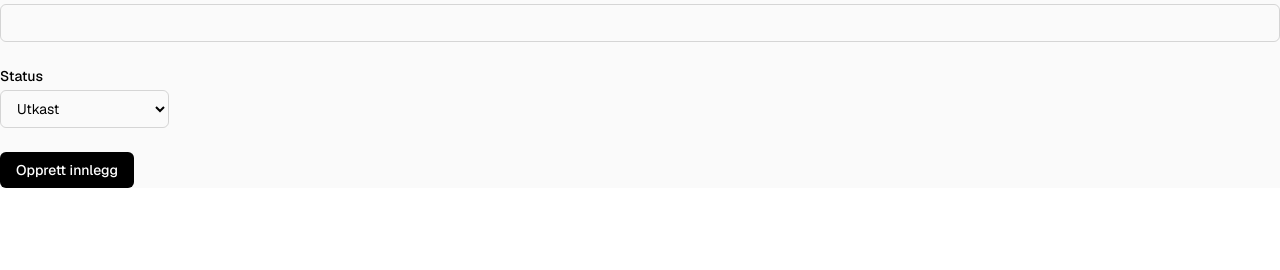
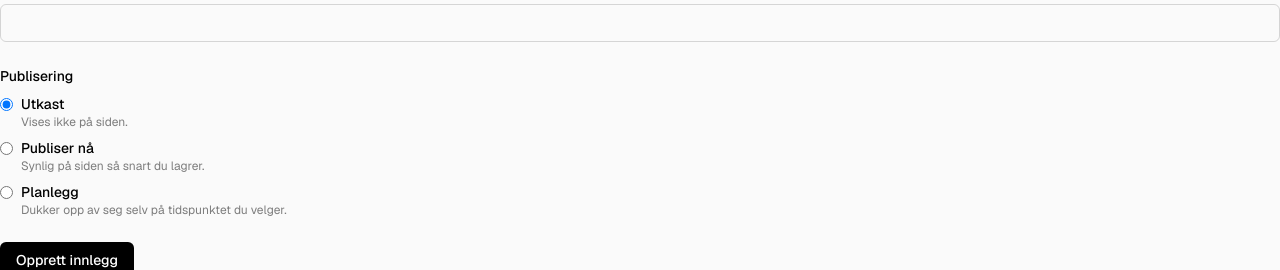
Before and after one commit to kristianpihl/konsulentbloggen, a Next.js app: page /admin/new in a window 1280 px wide. Shown: the part 964-1234 px from the top of the page. Before the commit the page ends 1152 px from the top, so only its background shows below. Built offline with nearby package versions, Linux system fonts and the light colour scheme; no server answers.

Commit message:
Kan publisere med en gang

```diff
--- a/src/app/admin/actions.ts
+++ b/src/app/admin/actions.ts
@@ -6,6 +6,7 @@ import { createClient } from "@/lib/supabase/server";
 import { slugify } from "@/lib/slugify";
 import { MAX_POST_CONTENT_LENGTH } from "@/types/post";
 import {
+  isInFuture,
   isoToOsloLocal,
   nextFreeThursdaySlot,
   osloLocalToDate,
@@ -175,9 +176,18 @@ export async function updatePost(
     existing?.published_at &&
     publishAt.raw === isoToOsloLocal(existing.published_at);
 
+  // «Publiser nå»: et allerede utgitt innlegg beholder datoen sin, mens et
+  // planlagt (eller nytt) innlegg får tidspunktet nå.
+  const publishNow = formData.get("publish_now") === "1";
+
   let published_at: string | null = null;
   if (input.status === "published") {
-    if (unchanged) published_at = existing.published_at;
+    if (publishNow) {
+      published_at =
+        existing?.published_at && !isInFuture(existing.published_at)
+          ? existing.published_at
+          : new Date().toISOString();
+    } else if (unchanged) published_at = existing.published_at;
     else if (publishAt.value) published_at = publishAt.value.toISOString();
     else published_at = existing?.published_at ?? new Date().toISOString();
   }
--- a/src/components/admin/post-form.tsx
+++ b/src/components/admin/post-form.tsx
@@ -6,7 +6,7 @@ import { CoverImageField } from "@/components/admin/cover-image-field";
 import { ContentEditor } from "@/components/admin/content-editor";
 import type { Post } from "@/types/post";
 import { nextFreeSlot } from "@/app/admin/actions";
-import { isoToOsloLocal } from "@/lib/schedule";
+import { isInFuture, isoToOsloLocal } from "@/lib/schedule";
 import type { PostFormState } from "@/app/admin/actions";
 
 export function PostForm({
@@ -20,7 +20,16 @@ export function PostForm({
 }) {
   const [state, formAction, pending] = useActionState(action, null);
   const [title, setTitle] = useState(post?.title ?? "");
-  const [status, setStatus] = useState<string>(post?.status ?? "draft");
+  const [alreadyLive] = useState(
+    post?.status === "published" && !!post.published_at && !isInFuture(post.published_at),
+  );
+  const [mode, setMode] = useState<"draft" | "now" | "scheduled">(
+    post?.status !== "published"
+      ? "draft"
+      : alreadyLive
+        ? "now"
+        : "scheduled",
+  );
   const [publishAt, setPublishAt] = useState(
     post?.published_at ? isoToOsloLocal(post.published_at) : "",
   );
@@ -30,10 +39,7 @@ export function PostForm({
     setFindingSlot(true);
     const slot = await nextFreeSlot(post?.id);
     setFindingSlot(false);
-    if (slot) {
-      setStatus("published");
-      setPublishAt(slot);
-    }
+    if (slot) setPublishAt(slot);
   }
 
   return (
@@ -97,24 +103,44 @@ export function PostForm({
         />
       </div>
 
-      <div>
-        <label htmlFor="status" className="block text-sm font-medium">
-          Status
+      <fieldset>
+        <legend className="block text-sm font-medium">Publisering</legend>
+        <input type="hidden" name="status" value={mode === "draft" ? "draft" : "published"} />
+        <input type="hidden" name="publish_now" value={mode === "now" ? "1" : ""} />
+
+        <div className="mt-2 space-y-2">
+          {(
+            [
+              ["draft", "Utkast", "Vises ikke på siden."],
+              [
+                "now",
+                alreadyLive ? "Publisert" : "Publiser nå",
+                alreadyLive
+                  ? "Innlegget er allerede synlig på siden."
+                  : "Synlig på siden så snart du lagrer.",
+              ],
+              ["scheduled", "Planlegg", "Dukker opp av seg selv på tidspunktet du velger."],
+            ] as const
+          ).map(([value, label, hint]) => (
+            <label key={value} className="flex cursor-pointer items-start gap-2 text-sm">
+              <input
+                type="radio"
+                name="publish_mode"
+                value={value}
+                checked={mode === value}
+                onChange={() => setMode(value)}
+                className="mt-1"
+              />
+              <span>
+                <span className="font-medium">{label}</span>
+                <span className="block text-xs text-black/50">{hint}</span>
+              </span>
             </label>
-        <select
-          id="status"
-          name="status"
-          value={status}
-          onChange={(event) => setStatus(event.target.value)}
-          className="mt-1 rounded-md border border-black/15 px-3 py-2 text-sm outline-none focus:border-black/40"
-        >
-          <option value="draft">Utkast</option>
-          <option value="published">Publisert / planlagt</option>
-        </select>
+          ))}
         </div>
 
-      {status === "published" && (
-        <div>
+        {mode === "scheduled" && (
+          <div className="mt-4">
             <label htmlFor="publish_at" className="block text-sm font-medium">
               Publiseringstidspunkt (norsk tid)
             </label>
@@ -123,6 +149,7 @@ export function PostForm({
                 id="publish_at"
                 name="publish_at"
                 type="datetime-local"
+                required
                 value={publishAt}
                 onChange={(event) => setPublishAt(event.target.value)}
                 className="rounded-md border border-black/15 px-3 py-2 text-sm outline-none focus:border-black/40"
@@ -135,22 +162,10 @@ export function PostForm({
               >
                 {findingSlot ? "Finner tidspunkt…" : "Neste ledige torsdag kl. 09:00"}
               </button>
-            {publishAt && (
-              <button
-                type="button"
-                onClick={() => setPublishAt("")}
-                className="text-sm text-black/60 hover:text-black"
-              >
-                Nullstill
-              </button>
-            )}
             </div>
-          <p className="mt-1 text-xs text-black/50">
-            Tomt felt = publiseres med en gang. Et tidspunkt frem i tid gjør at
-            innlegget skjules på siden og dukker opp av seg selv når tiden er inne.
-          </p>
           </div>
         )}
+      </fieldset>
 
       {state?.error && <p className="text-sm text-red-600">{state.error}</p>}
       {state?.success && (
```
Lines whose indentation alone changed are shown as unchanged.
